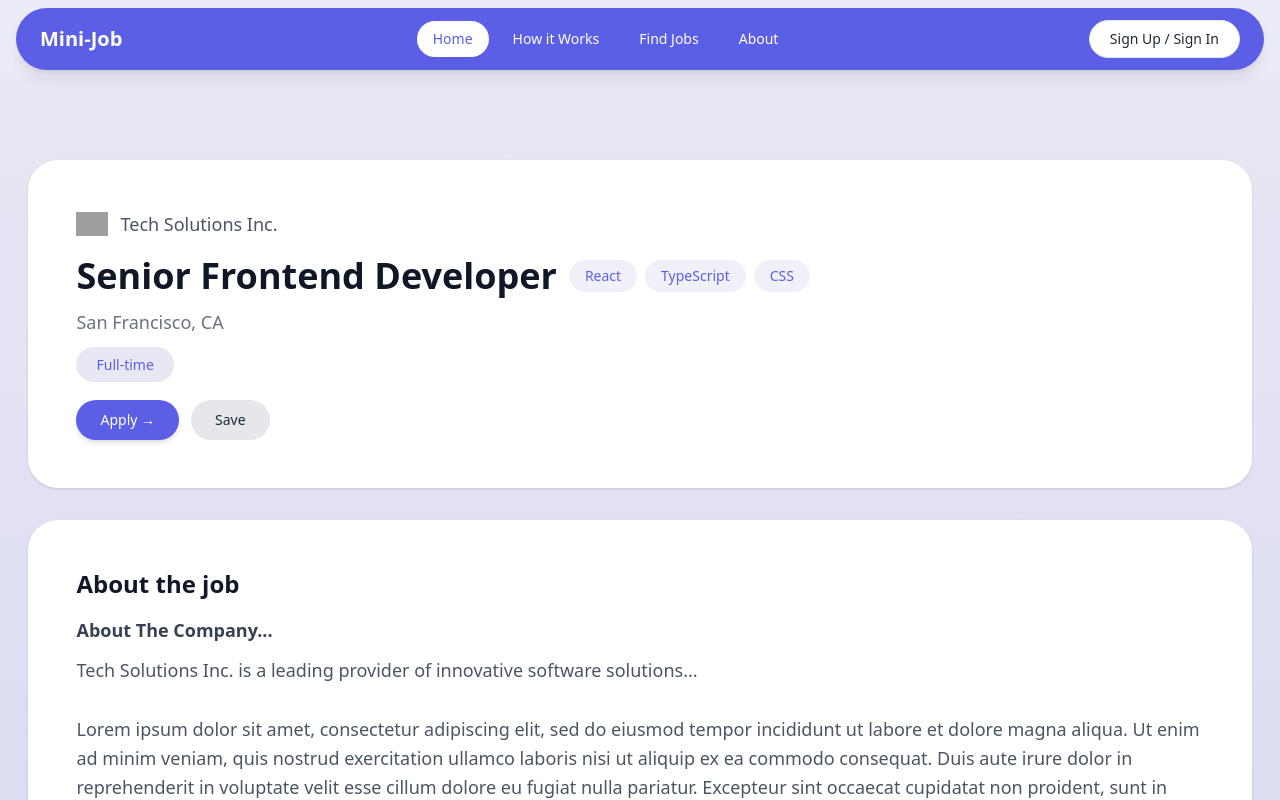
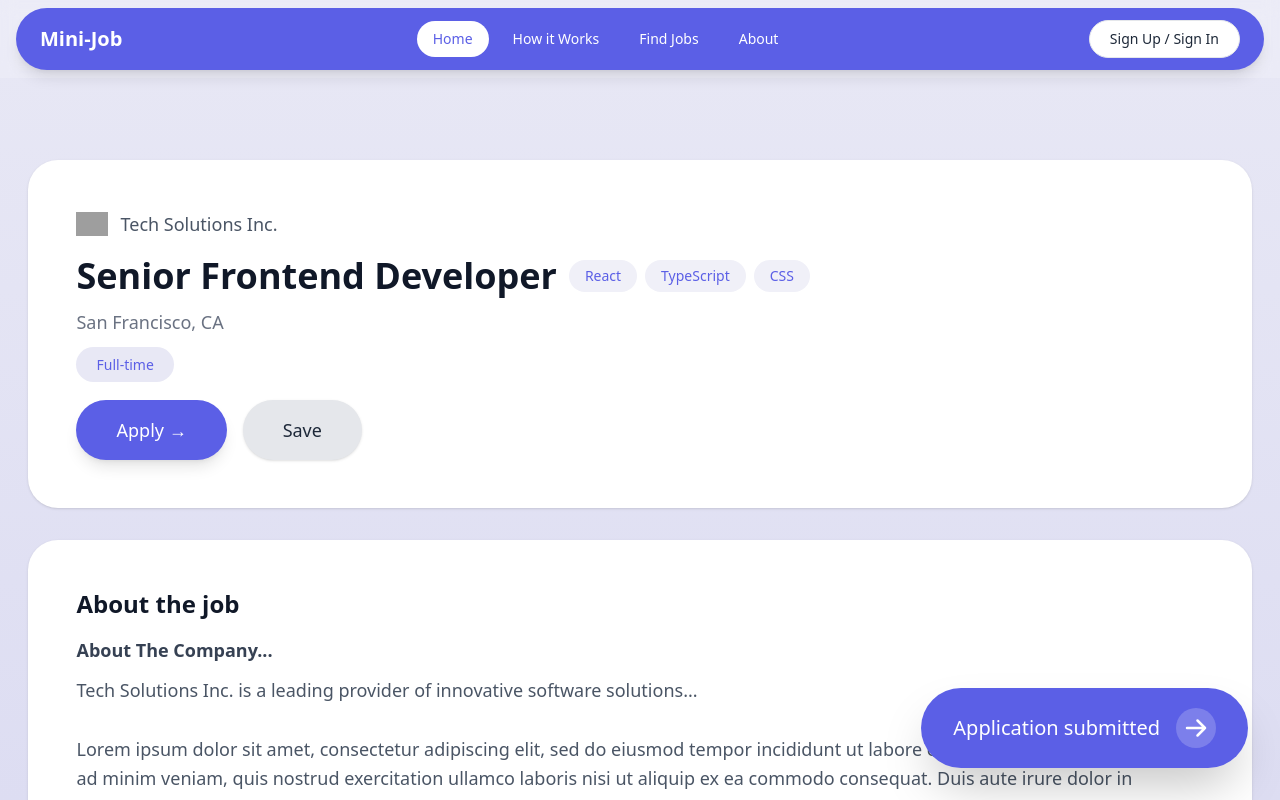
Before and after one commit to aaryanboy/Mini-Job, a React (Vite) app in the folder jobsite/: page /job/1 in a window 1280 px wide. Both pictures are taken after a click on the button "Apply →". Shown: the top 800 px of the page. Built offline with nearby package versions, Linux system fonts and the light colour scheme; grey boxes are pictures that could not be loaded.

Commit message:
notification added

```diff
--- a/jobsite/src/index.css
+++ b/jobsite/src/index.css
@@ -1 +1,28 @@
 @import "tailwindcss";
+
+@theme {
+  --animate-slide-up: slide-up 0.5s ease-out forwards;
+  --animate-slide-down: slide-down 0.5s ease-out forwards;
+
+  @keyframes slide-up {
+    0% {
+      transform: translateY(100%);
+      opacity: 0;
+    }
+    100% {
+      transform: translateY(0);
+      opacity: 1;
+    }
+  }
+
+  @keyframes slide-down {
+    0% {
+      transform: translateY(0);
+      opacity: 1;
+    }
+    100% {
+      transform: translateY(100%);
+      opacity: 0;
+    }
+  }
+}
--- a/jobsite/src/pages/JobDetail.tsx
+++ b/jobsite/src/pages/JobDetail.tsx
@@ -1,4 +1,5 @@
 import { useParams, Link } from 'react-router-dom';
+import { useState } from 'react';
 import Button from '../components/common/Button';
 import Tag from '../components/common/Tag';
 import jobsData from '../data/jobs.json';
@@ -6,6 +7,23 @@ import jobsData from '../data/jobs.json';
 const JobDetail = () => {
   const { id } = useParams();
   const job = jobsData.find((j) => j.id === id);
+  const [showNotification, setShowNotification] = useState(false);
+  const [isExiting, setIsExiting] = useState(false);
+
+  const handleApply = () => {
+    setShowNotification(true);
+    setIsExiting(false);
+
+    // Start exit animation after 3 seconds
+    setTimeout(() => {
+      setIsExiting(true);
+      // Remove from DOM after animation completes (0.5s)
+      setTimeout(() => {
+        setShowNotification(false);
+        setIsExiting(false);
+      }, 500);
+    }, 3000);
+  };
 
   if (!job) {
     return (
@@ -19,6 +37,32 @@ const JobDetail = () => {
   }
 
   return (
+    <>
+      {/* Notification Toast */}
+      {showNotification && (
+        <div
+          className={`fixed bottom-8 right-8 z-50 flex items-center gap-4 ${
+            isExiting ? 'animate-slide-down' : 'animate-slide-up'
+          }`}
+        >
+          <div className="bg-[#5B5FE6] text-white px-8 py-5 rounded-full text-xl font-medium shadow-2xl flex items-center gap-4">
+            Application submitted
+            <div className="bg-white/20 p-2 rounded-full">
+              <svg
+                xmlns="http://www.w3.org/2000/svg"
+                fill="none"
+                viewBox="0 0 24 24"
+                strokeWidth={2.5}
+                stroke="currentColor"
+                className="w-6 h-6"
+              >
+                <path strokeLinecap="round" strokeLinejoin="round" d="M13.5 4.5 21 12m0 0-7.5 7.5M21 12H3" />
+              </svg>
+            </div>
+          </div>
+        </div>
+      )}
+
       <div className="bg-gradient-to-b from-[#E8E8F5] to-[#D5D5F0] min-h-screen pt-40 pb-16">
         {/* Header Card */}
         <div className="px-4 mb-8">
@@ -56,11 +100,15 @@ const JobDetail = () => {
             </div>
 
             {/* Action Buttons */}
-          <div className="flex gap-3">
-            <Button variant="primary" className="px-6 py-2.5 rounded-full text-sm font-medium shadow-md">
+            <div className="flex gap-4">
+              <Button
+                variant="primary"
+                className="px-10 py-4 rounded-full text-lg font-bold shadow-lg hover:shadow-xl transform transition-transform hover:-translate-y-1"
+                onClick={handleApply}
+              >
                 Apply →
               </Button>
-            <Button variant="secondary" className="px-6 py-2.5 rounded-full text-sm font-medium bg-[#E8E8F5] text-[#5B5FE6] hover:bg-[#dadaea] border-none">
+              <Button variant="secondary" className="px-10 py-4 rounded-full text-lg font-bold bg-[#E8E8F5] text-[#5B5FE6] hover:bg-[#dadaea] border-none shadow-sm hover:shadow-md transform transition-transform hover:-translate-y-1">
                 Save
               </Button>
             </div>
@@ -95,6 +143,7 @@ const JobDetail = () => {
         </div>
       </div>
     </div>
+    </>
   );
 };
 
```
Lines whose indentation alone changed are shown as unchanged.
